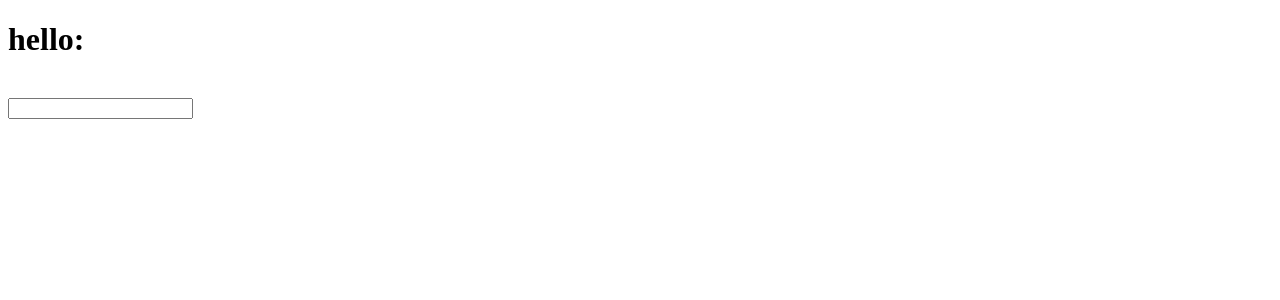
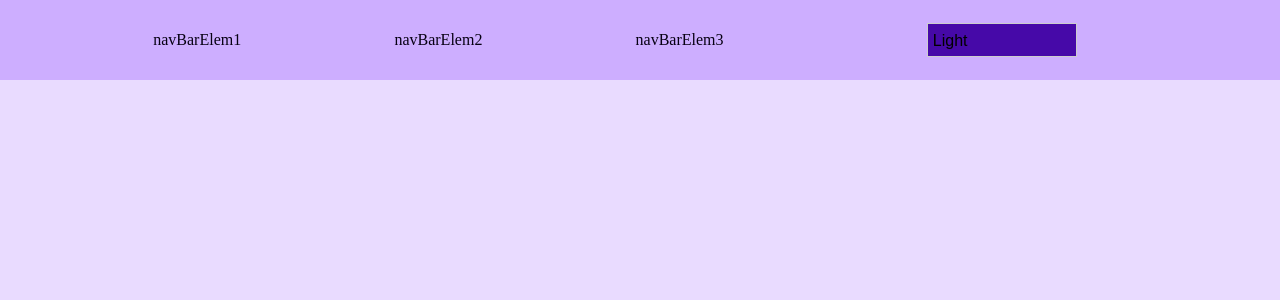
Before and after one commit to NukieGIT/classManagement, a Vue app: page / in a window 1280 px wide. Before the commit this address had no page. Shown: the top 300 px of the page. Built offline with nearby package versions, Linux system fonts and the light colour scheme.

Commit message:
Add more testing
Co-authored-by: Radziu47 <Radziu47@users.noreply.github.com>

```diff
--- a/index.html
+++ b/index.html
@@ -4,9 +4,10 @@
     <meta charset="UTF-8" />
     <link rel="icon" href="/favicon.ico" />
     <meta name="viewport" content="width=device-width, initial-scale=1.0" />
+    <link rel="stylesheet" href="/src/assets/main.css">
     <title>Vite App</title>
   </head>
-  <body>
+  <body class="light">
     <div id="app"></div>
     <script type="module" src="/src/main.js"></script>
   </body>
--- a/src/App.vue
+++ b/src/App.vue
@@ -1,11 +1,11 @@
 <template>
-    <h1>hello: {{ test }}</h1><br>
-    <input v-model="test" type="text">
+    <Header>
+        <ThemeSwitch />
+    </Header>
 </template>
 
 <script setup>
-import { ref } from "vue";
-
-const test = ref("")
+import ThemeSwitch from './components/ThemeSwitch.vue';
+import Header from './components/Header.vue';
 
 </script>
--- /dev/null
+++ b/src/assets/main.css
@@ -0,0 +1,13 @@
+@import url(themes/themes.css);
+
+*, *::after, *::before {
+    box-sizing: border-box;
+}
+
+body {
+    margin: 0;
+    padding: 0;
+    background-color: var(--bg);
+    color: var(--text);
+    transition: background-color 500ms ease-in-out, color 1000ms ease-in-out;
+}
--- /dev/null
+++ b/src/assets/themes/themes.css
@@ -0,0 +1,35 @@
+:root {
+    --purple-100: rgb(233, 219, 255);
+    --purple-200: rgb(205, 174, 255);
+    --purple-400: rgb(70, 9, 168);
+    --purple-800: rgb(11, 0, 29);
+    --purple-900: rgb(7, 0, 19);
+
+    /* RADIOZ STILES */
+
+    --water:rgb(24,12,200);
+    --sand:rgb(200,80,0);
+    --darkerWater:rgb(14, 9, 89);
+    --darkerSand:rgb(108, 43, 0);
+}
+
+.light {
+    --bg: var(--purple-100);
+    --bg-nav: var(--purple-200);
+    --text: var(--purple-900);
+    --bg-secondary: var(--purple-400);
+}
+
+.dark {
+    --bg: var(--purple-800);
+    --bg-nav: var(--purple-900);
+    --text: var(--purple-100);
+    --bg-secondary: var(--purple-200);
+}
+
+.radzio {
+    --bg: var(--darkerSand);
+    --bg-nav: var(--darkerWater);
+    --text: var(--sand);
+    --bg-secondary: var(--water);
+}
--- /dev/null
+++ b/src/components/Header.vue
@@ -0,0 +1,21 @@
+<template>
+    <header>
+        <p>navBarElem1</p>
+        <p>navBarElem2</p>
+        <p>navBarElem3</p>
+        <slot></slot>
+    </header>
+</template>
+
+<style scoped>
+
+    header {
+        background-color: var(--bg-nav);
+        display: flex;
+        justify-content: space-evenly;
+        align-items: center;
+        width: 100%;
+        height: 5rem;
+    }
+
+</style>
--- /dev/null
+++ b/src/components/ThemeSwitch.vue
@@ -0,0 +1,35 @@
+<template>
+    <select v-model="theme">
+        <option value="light">Light</option>
+        <option value="dark">Dark</option>
+        <option value="radzio">Radzio</option>
+    </select>
+</template>
+
+<script setup>
+import { ref, watch } from 'vue';
+
+    const theme = ref(document.body.className)
+
+    watch(theme, (val, oldval) => {
+        document.body.classList.replace(oldval, val)
+    })
+
+</script>
+
+<style scoped>
+
+    select {
+        margin: 50px;
+        width: 150px;
+        padding: 5px 35px 5px 5px;
+        font-size: 16px;
+        border: 1px solid #CCC;
+        height: 34px;
+        -webkit-appearance: none;
+        -moz-appearance: none;
+        appearance: none;
+        background: url(favicon.ico) 96% / 15% no-repeat var(--bg-secondary);
+    }
+
+</style>
```
